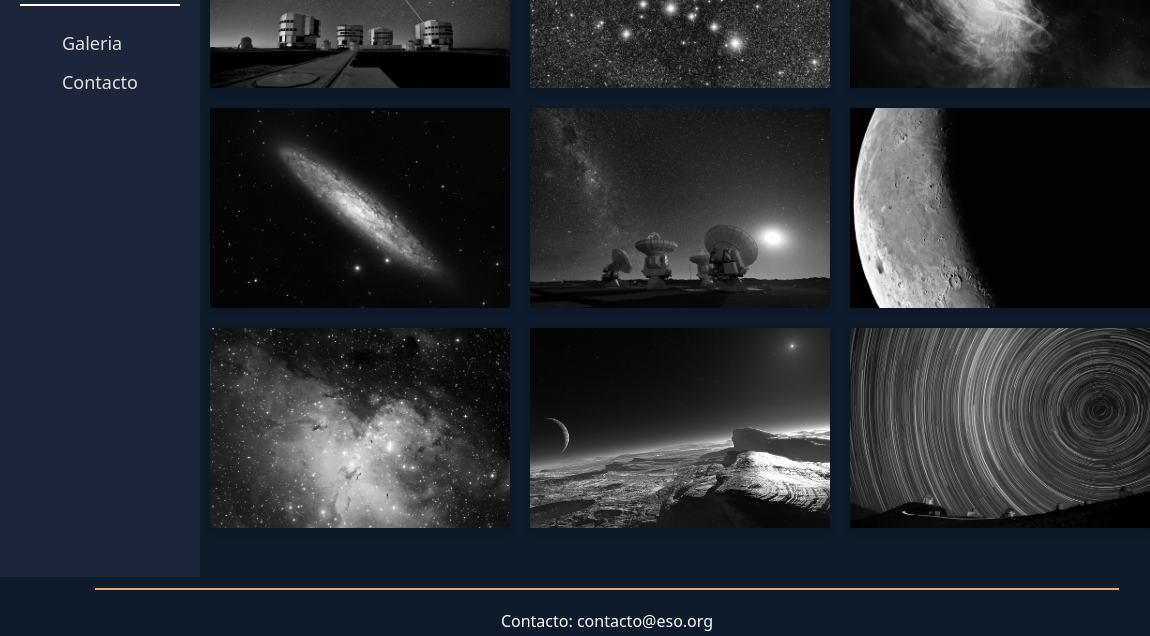
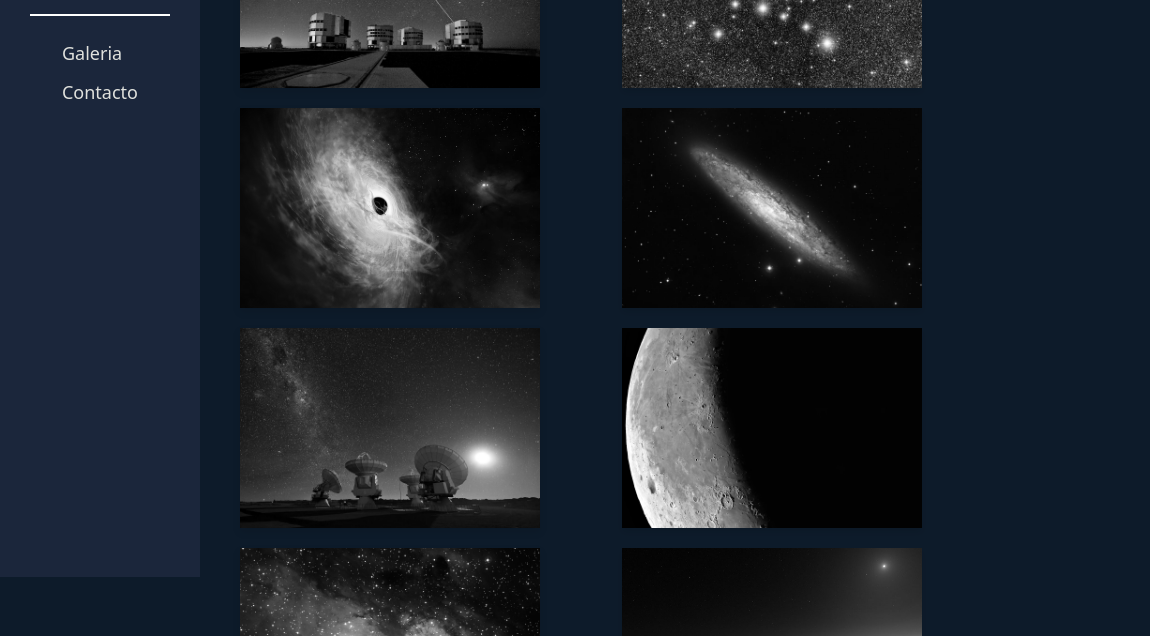
Before and after one commit to GriffithBtGrl/Examen-M2, a plain HTML site: page index.html in a window 1024 px wide. Shown: the part 223-859 px from the top of the page, 1150 px wide, since content can reach past the window. Drawn offline with Linux system fonts and the light colour scheme.

Commit message:
responsividad mejorada

```diff
--- a/assets/css/style.css
+++ b/assets/css/style.css
@@ -31,7 +31,7 @@ h1{
     position: fixed;
     background-color: #1b263b;
     color: white;
-    padding: 20px;
+    padding: 30px;
 }
 
 .menu img{
@@ -230,9 +230,9 @@ footer i{
 
 /* Pantallas Grandes*/
 
-@media (min-width: 769px){
+@media (min-width: 1025px){
     main{
-        margin-left: 170px;
+        margin-left: 200px;
     }
 
     .menu {
@@ -267,3 +267,44 @@ footer i{
         width: 100%;
     }
 }
+
+
+/* Tablet */
+@media (min-width: 769px) and (max-width: 1024px) {
+    main{
+        margin-left: 200px;
+    }
+
+    .menu {
+        display: flex;
+        flex-direction: column;
+        align-items: center;
+        width: 200px;
+        height: 100vh;
+        position: fixed;
+        padding: 30px;
+        top: 0;
+        left: 0;
+    }
+
+    .menu ul {
+        display: block;
+    }
+
+    .menu hr, .menu li {
+        display: block;
+    }
+
+    .galeria{
+        grid-template-columns: repeat(2, 1fr);
+        gap: 20px;
+        max-width: 960px;
+        margin: 0 auto;
+    }
+
+    footer{
+        width: 100%;
+        margin-left: 80px;
+    }
+
+}
```
